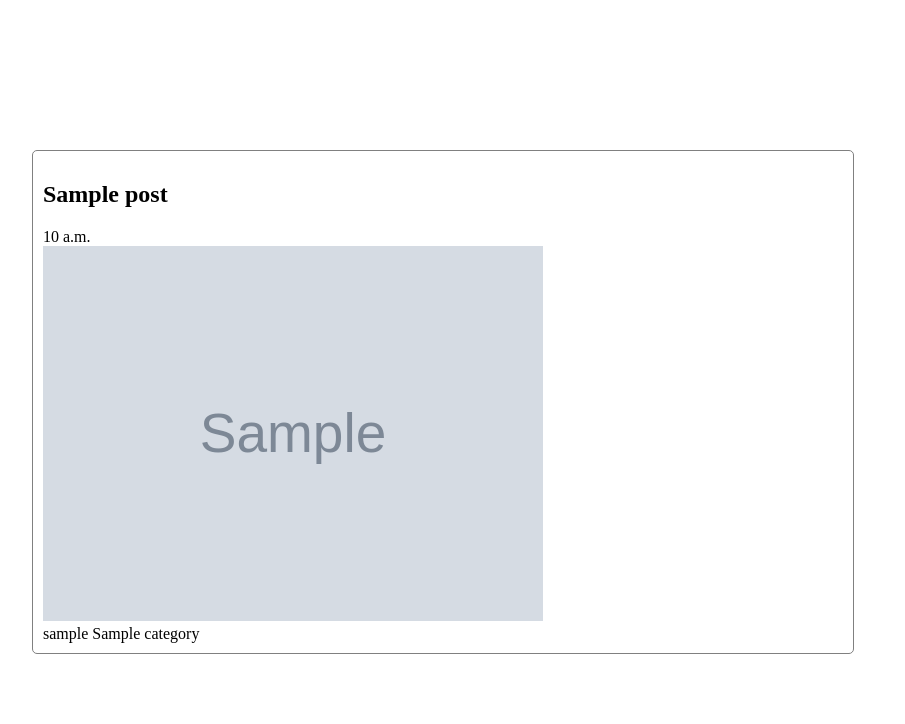
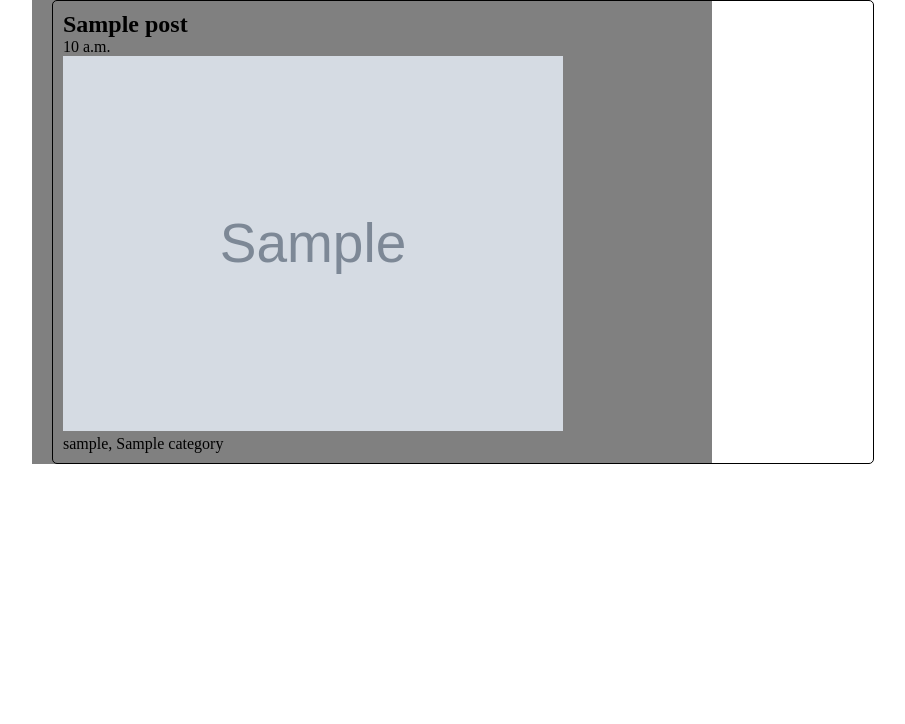
Before and after one commit to idocky/news_site, a Django app: page / in a window 1280 px wide. Shown: the part 125-849 px from the top of the page, without its empty margins (268-1173 px from the left). Before the commit the page ends 779 px from the top, so only its background shows below. Run offline with Django 4.2, Linux system fonts and the light colour scheme; tables that the repository leaves empty hold one stand-in row (values such as "Sample post"); grey boxes marked "Sample" are stand-in pictures.

Commit message:
detail view

```diff
--- a/myblog/myblog/static/css/style.css
+++ b/myblog/myblog/static/css/style.css
@@ -4,12 +4,11 @@ body{
 header{
 
     background: red;
-    margin-bottom: 150px;
     padding: 10px 0 10px 250px;
 }
 
-main{
-    background: black;
+h1{
+    margin: 0px
 }
 
 ul{
@@ -28,22 +27,36 @@ li{
     padding-right: 30px;
 }
 a:hover{
-    color: gray;
+    color: white;
 }
 
 .articles{
-margin-left: 300px;
+    background: gray;
+    height: 100%;
 }
 
 .article{
     width: 800px;
     border-radius: 5px;
-    border: 1px solid gray;
-    margin-bottom: 20px;
+    border: 1px solid black;
+    margin: 0px 0px 20px 20px;
     padding: 10px;
 }
 
 .feed{
-    articles: 1200px;
-    background-color: white;
+    padding: 0px 300px 150px 300px;
+    height: 100%;
 }
+main{
+    height: 100%;
+    min-height: 100%;
+    padding-bottom: 90px;
+}
+
+footer {
+  position: absolute;
+  left: 0;
+  bottom: 0;
+  width: 100%;
+  height: 80px;
+}
--- a/myblog/post/views.py
+++ b/myblog/post/views.py
@@ -23,3 +23,4 @@ class ArticleListView(generic.ListView):
 class ArticleDetailView(generic.DetailView):
     model = Post
     template_name = 'post_detail.html'
+    context_object_name = 'object'
--- a/myblog/templates/base.html
+++ b/myblog/templates/base.html
@@ -5,6 +5,7 @@
     <meta charset="UTF-8">
     <title>{% block title %} {% endblock %}</title>
     <link href="{% static 'css/style.css' %}" rel="stylesheet">
+
 </head>
 <body>
     <header>
@@ -28,5 +29,6 @@
     </main>
 
 
+
 </body>
 </html>
--- a/myblog/templates/index.html
+++ b/myblog/templates/index.html
@@ -11,7 +11,7 @@
 
             {{ item.created_at }}<br/>
             <img src="{{ item.picture.url }}" width="500"><br/>
-            {{ item.author }}       {{ item.category }}
+            {{ item.author }},       {{ item.category }}
         </div>
     {% endfor %}
 
```
